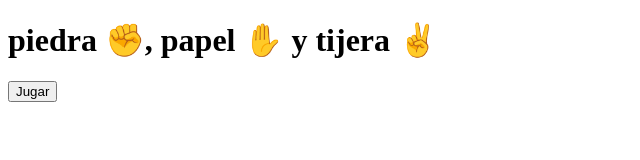
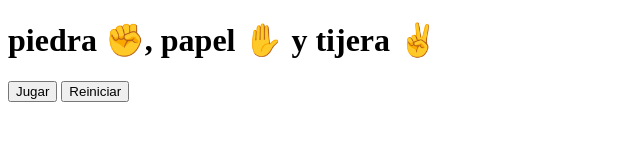
Before and after one commit to CodeStrong2023/404notFound-3sem2024, a plain HTML site: page programaion3/piedrapapeltijera.html in a window 1280 px wide. Shown: the whole page, without its empty margins (0-640 px from the left). Drawn offline with Linux system fonts and the light colour scheme.

Commit message:
Update piedrapapeltijera.html

```diff
--- a/programaion3/piedrapapeltijera.html
+++ b/programaion3/piedrapapeltijera.html
@@ -9,5 +9,6 @@
 <body>
     <h1>piedra ✊, papel ✋ y tijera ✌️</h1>
     <button onclick="jugar()">Jugar</button>
+    <button onclick="reiniciar()">Reiniciar</button>
 </body>
 </html>
```
